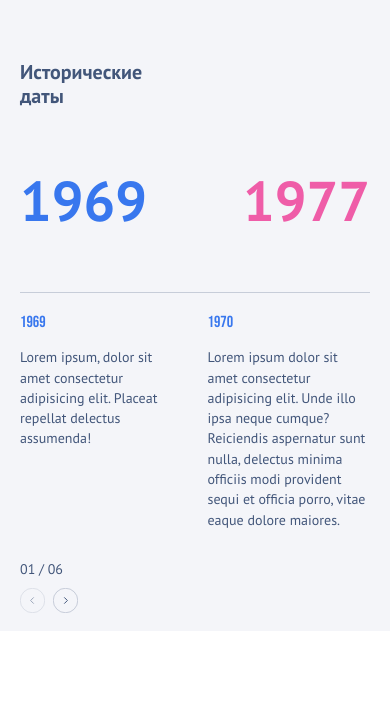
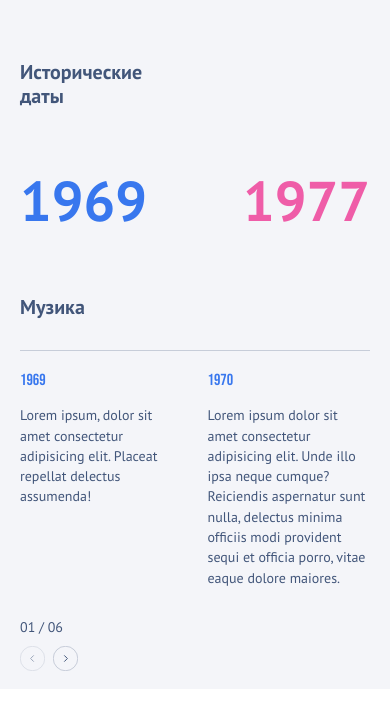
Before and after one commit to cetvrtak/stevo-tz-calendar, a React app: page / in a window 390 px wide. Shown: the top 710 px of the page. Built offline with nearby package versions, Linux system fonts and the light colour scheme.

Commit message:
Add dot title for mobile

```diff
--- a/components/YearCircle.scss
+++ b/components/YearCircle.scss
@@ -72,6 +72,9 @@ g:hover .dot+text,
   letter-spacing: 0%;
   text-align: left;
 }
+.dot-title-mob {
+  display: none;
+}
 
 .year-container {
   position: absolute;
@@ -135,8 +138,6 @@ g:hover .dot+text,
     position: initial;
     justify-content: space-between;
     gap: 0;
-    border-bottom: 1px solid rgb(199, 205, 217);
-    padding-bottom: 56px;
   }
 
   .year-text {
@@ -151,4 +152,18 @@ g:hover .dot+text,
   .year-text.to-year {
     margin: 0;
   }
+
+  .dot-title-mob {
+    width: 100%;
+    display: flex;
+    color: rgb(66, 86, 122);
+    font-family: PT Sans;
+    font-size: 20px;
+    font-weight: 700;
+    line-height: 30px;
+    letter-spacing: 0%;
+    text-align: left;
+    border-bottom: 1px solid rgb(199, 205, 217);
+    padding-bottom: 28px;
+  }
 }
--- a/components/YearCircle.tsx
+++ b/components/YearCircle.tsx
@@ -300,6 +300,8 @@ const YearCircle: React.FC = () => {
           <div className="year-text to-year">{toYear}</div>
         </div>
 
+        <div className="dot-title-mob">{data[selectedDot].title}</div>
+
         {/* Navigation */}
         <Navigation selectedDot={selectedDot} dots={dots} handleDotSelection={setSelectedDot} />
       </div>
```
